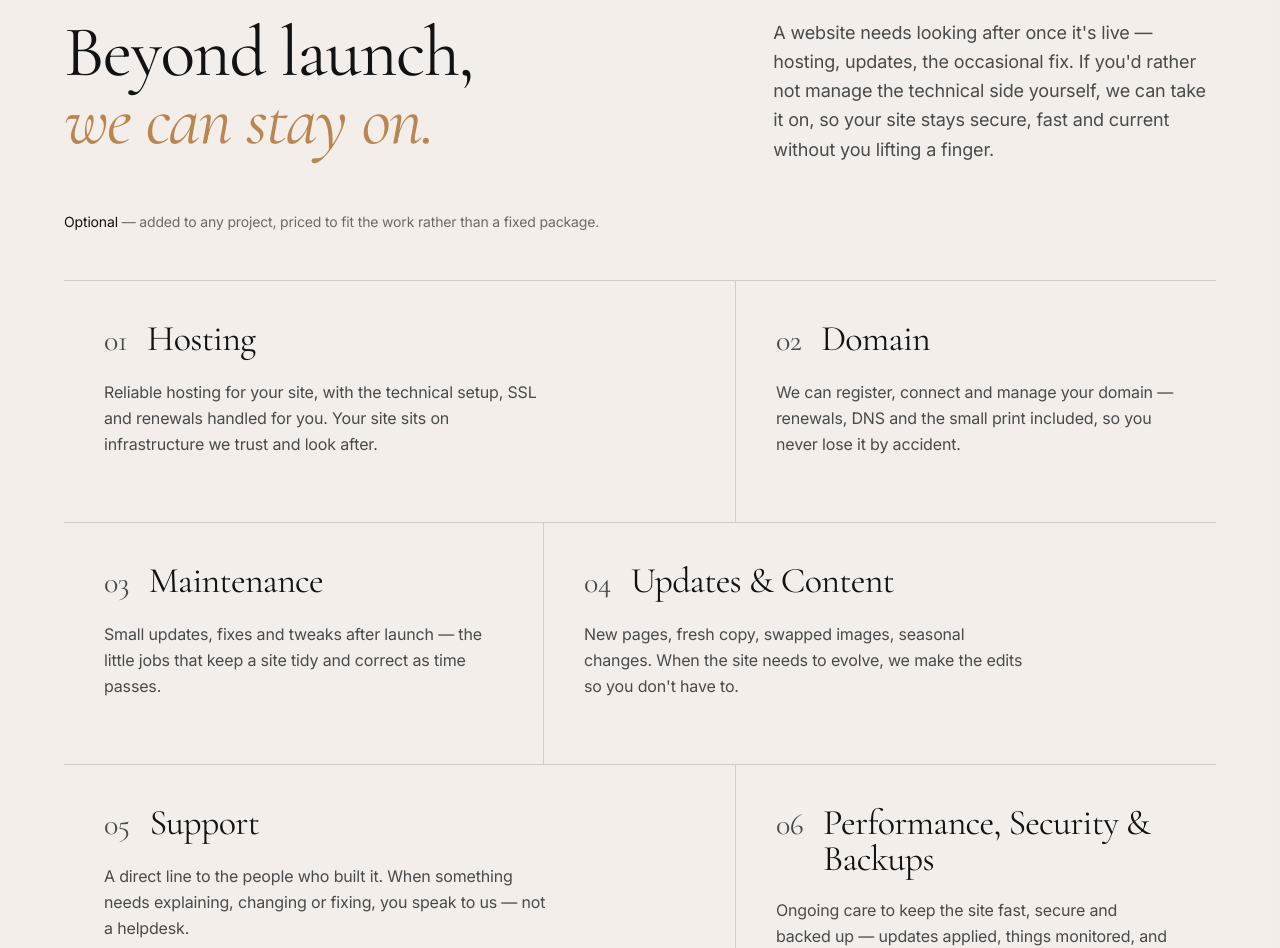
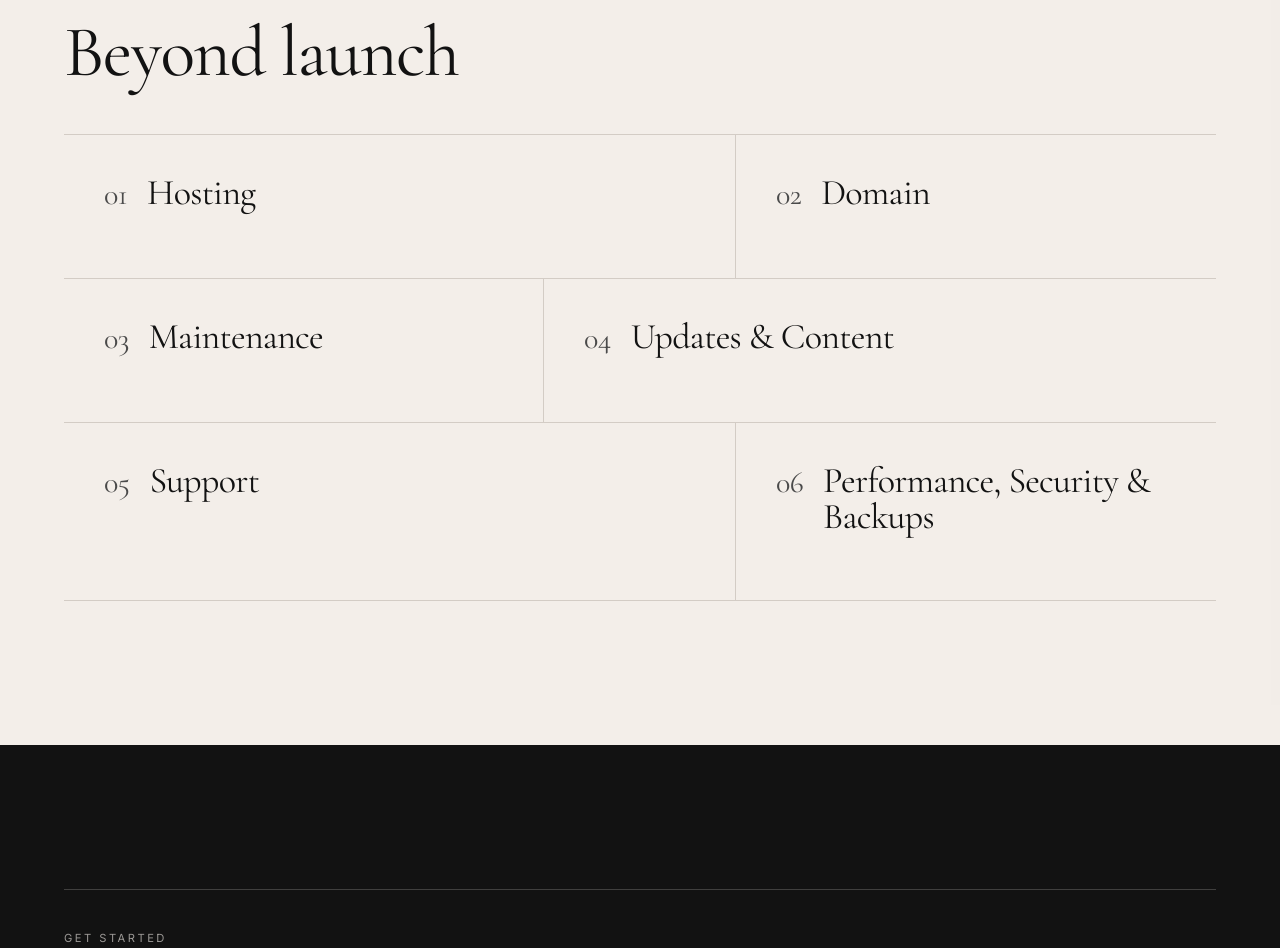
Before and after one commit to CJD115/Beyond-Years-Designs, a React (Vite) app: page / in a window 1280 px wide. Shown: the part 9964-10912 px from the top of the page. Built offline with nearby package versions, Linux system fonts and the light colour scheme.

Commit message:
Added scattered style grid section for addons

```diff
--- a/src/components/studio/AddOns.jsx
+++ b/src/components/studio/AddOns.jsx
@@ -6,42 +6,42 @@ const ADDONS = [
     name: "Hosting",
     span: "md:col-span-7",
     edge: "md:border-r",
-    body: "Reliable hosting for your site, with the technical setup, SSL and renewals handled for you. Your site sits on infrastructure we trust and look after.",
+    body: "",
   },
   {
     no: "02",
     name: "Domain",
     span: "md:col-span-5",
     edge: "",
-    body: "We can register, connect and manage your domain — renewals, DNS and the small print included, so you never lose it by accident.",
+    body: "",
   },
   {
     no: "03",
     name: "Maintenance",
     span: "md:col-span-5",
     edge: "md:border-r",
-    body: "Small updates, fixes and tweaks after launch — the little jobs that keep a site tidy and correct as time passes.",
+    body: "",
   },
   {
     no: "04",
     name: "Updates & Content",
     span: "md:col-span-7",
     edge: "",
-    body: "New pages, fresh copy, swapped images, seasonal changes. When the site needs to evolve, we make the edits so you don't have to.",
+    body: "",
   },
   {
     no: "05",
     name: "Support",
     span: "md:col-span-7",
     edge: "md:border-r",
-    body: "A direct line to the people who built it. When something needs explaining, changing or fixing, you speak to us — not a helpdesk.",
+    body: "",
   },
   {
     no: "06",
     name: "Performance, Security & Backups",
     span: "md:col-span-5",
     edge: "",
-    body: "Ongoing care to keep the site fast, secure and backed up — updates applied, things monitored, and a recent copy always to hand.",
+    body: "",
   },
 ];
 
@@ -53,16 +53,13 @@ export default function AddOns() {
           <p className="eyebrow mb-4">Optional Add-ons</p>
           <div className="grid grid-cols-1 md:grid-cols-12 gap-10 md:gap-16">
             <h2 className="md:col-span-7 font-display text-5xl md:text-7xl leading-[0.95] max-w-3xl">
-              Beyond launch,
+              Beyond launch
               <br />
-              <span className="font-serif-italic text-accent">we can stay on.</span>
+              <span className="font-serif-italic text-accent"></span>
             </h2>
             <div className="md:col-span-5 flex flex-col justify-end">
               <p className="text-base md:text-lg leading-relaxed text-muted-foreground max-w-md">
-                A website needs looking after once it's live — hosting, updates,
-                the occasional fix. If you'd rather not manage the technical
-                side yourself, we can take it on, so your site stays secure,
-                fast and current without you lifting a finger.
+
               </p>
             </div>
           </div>
@@ -70,8 +67,7 @@ export default function AddOns() {
 
         <Reveal delay={0.1} className="mt-10 md:mt-12">
           <p className="text-sm text-muted-foreground/80">
-            <span className="text-foreground">Optional</span> — added to any
-            project, priced to fit the work rather than a fixed package.
+            <span className="text-foreground"></span>
           </p>
         </Reveal>
 
--- a/src/pages/Home.jsx
+++ b/src/pages/Home.jsx
@@ -11,7 +11,7 @@ import FinalCTA from "@/components/studio/FinalCTA";
 import Footer from "@/components/studio/Footer";
 import { useSeo } from "@/lib/seo";
 import { PROJECTS } from "@/data/projects";
-import AddOns from "../components/studio/AddOns";
+import AddOns from "@/components/studio/AddOns";
 
 export default function Home() {
   const featured = PROJECTS.find((p) => p.featured) || PROJECTS[0];
```
